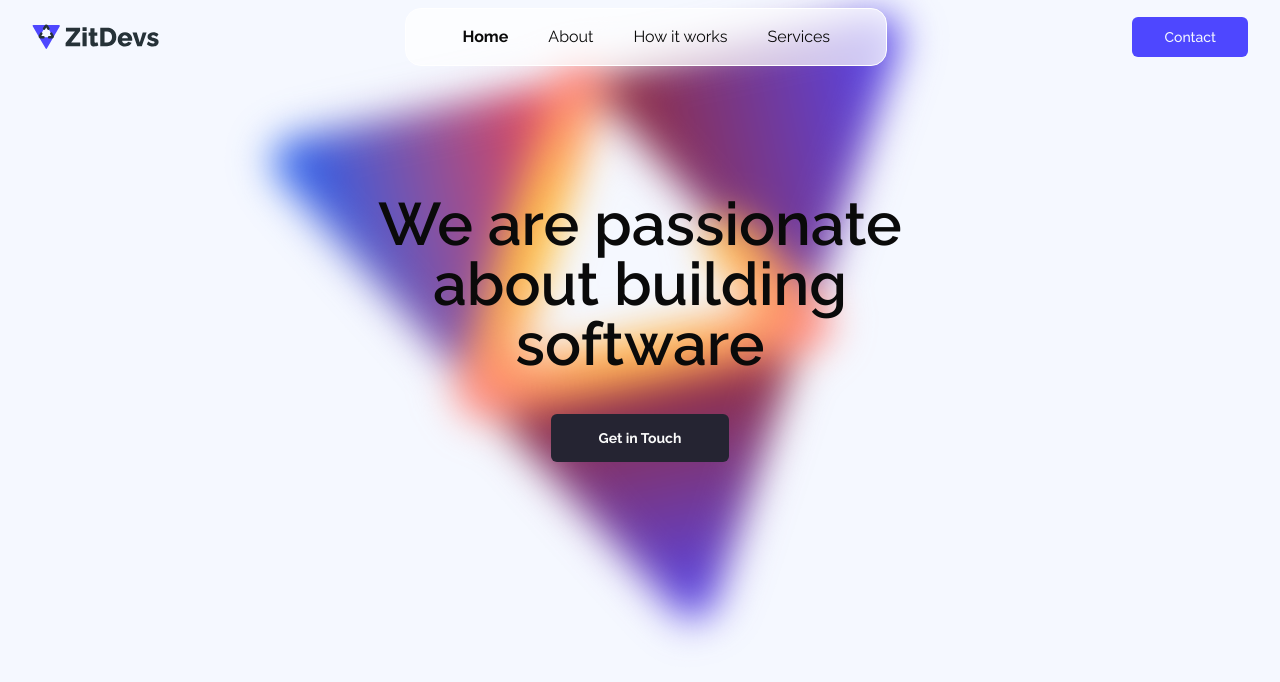
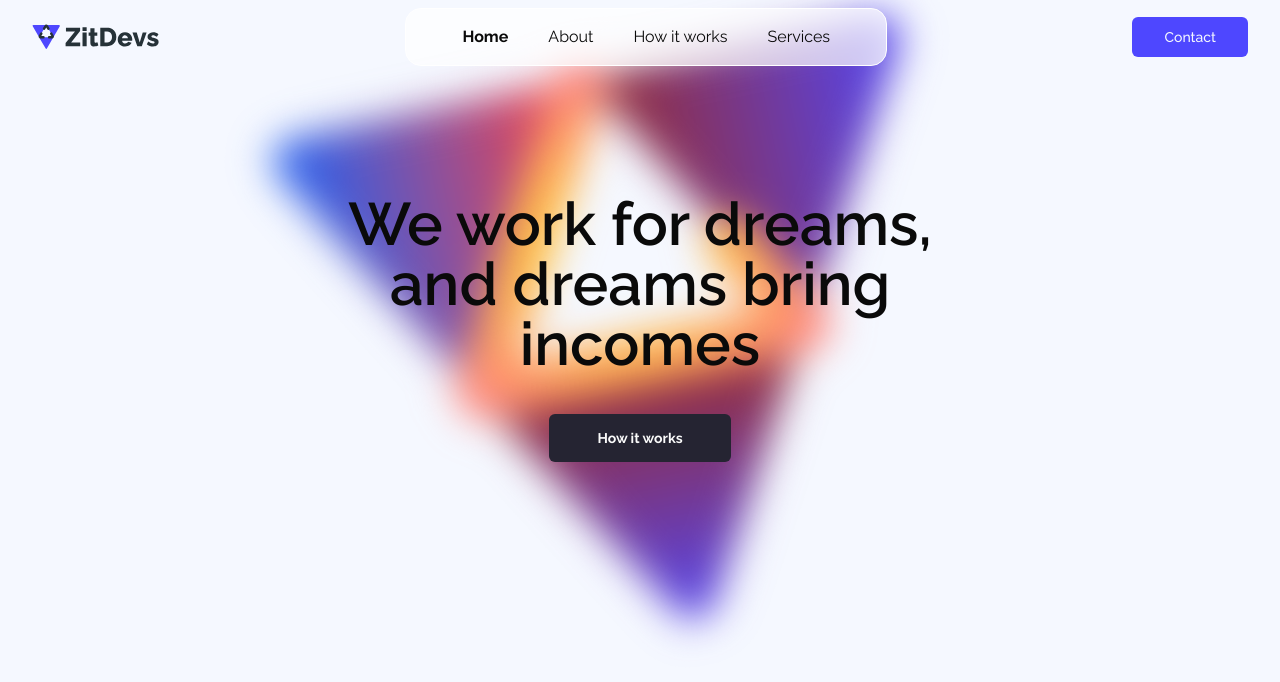
Before and after one commit to zitdevs/website, a Next.js app: page /en in a window 1280 px wide. Shown: the top 682 px of the page. Built offline with nearby package versions, Linux system fonts and the light colour scheme.

Commit message:
feat(hero): update hero section text and styling
- Updated hero title and CTA text in English and Spanish translations
- Modified Hero component to apply new styles to the title

```diff
--- a/src/components/hero/Hero.tsx
+++ b/src/components/hero/Hero.tsx
@@ -8,7 +8,7 @@ export type HeroProps = {
 const Hero: React.FC<HeroProps> = ({ tHero }) => {
   return (
     <section className="w-full flex mt-32 flex-col items-center space-y-10">
-      <h2 className="font-semibold text-6xl max-w-2xl text-center">
+      <h2 className="font-semibold text-6xl max-w-[42rem] text-center text-pretty">
         {tHero.title}
       </h2>
       <Button className="px-12 py-6 font-bold">{tHero.cta}</Button>
--- a/src/i18n/en.json
+++ b/src/i18n/en.json
@@ -19,8 +19,8 @@
   "home": {
     "sr_only": "ZitDevs: Passionate about building great software",
     "hero": {
-      "title": "We are passionate about building software",
-      "cta": "Get in Touch"
+      "title": "We work for dreams, and dreams bring incomes",
+      "cta": "How it works"
     }
   }
 }
--- a/src/i18n/es.json
+++ b/src/i18n/es.json
@@ -1,7 +1,7 @@
 {
   "default": {
     "metadata": {
-      "title": "ZitDevs: Nos encanta crear Software"
+      "title": "ZitDevs: Apasionados por construir software de calidad"
     },
     "header": {
       "title": "ZitDevs",
@@ -12,15 +12,15 @@
         "services": "Servicios"
       },
       "cta": {
-        "contact": "Contáctenos"
+        "contact": "Contacto"
       }
     }
   },
   "home": {
-    "sr_only": "ZitDevs: Apasionados por crear software excelente",
+    "sr_only": "ZitDevs: Apasionados por construir software de calidad",
     "hero": {
-      "title": "Nos apasiona crear software",
-      "cta": "Contáctenos"
+      "title": "Trabajamos por sueños, y los sueños traen ingresos",
+      "cta": "Cómo funciona"
     }
   }
 }
```
